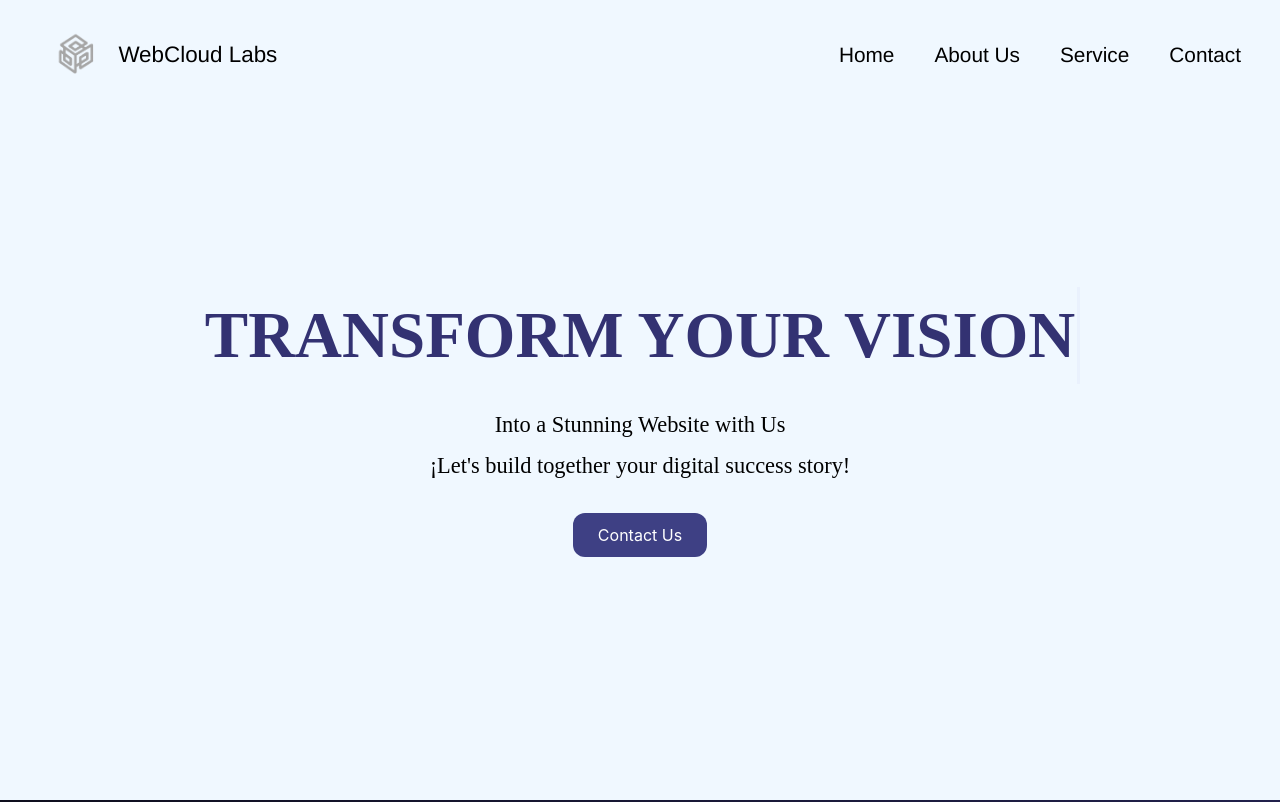
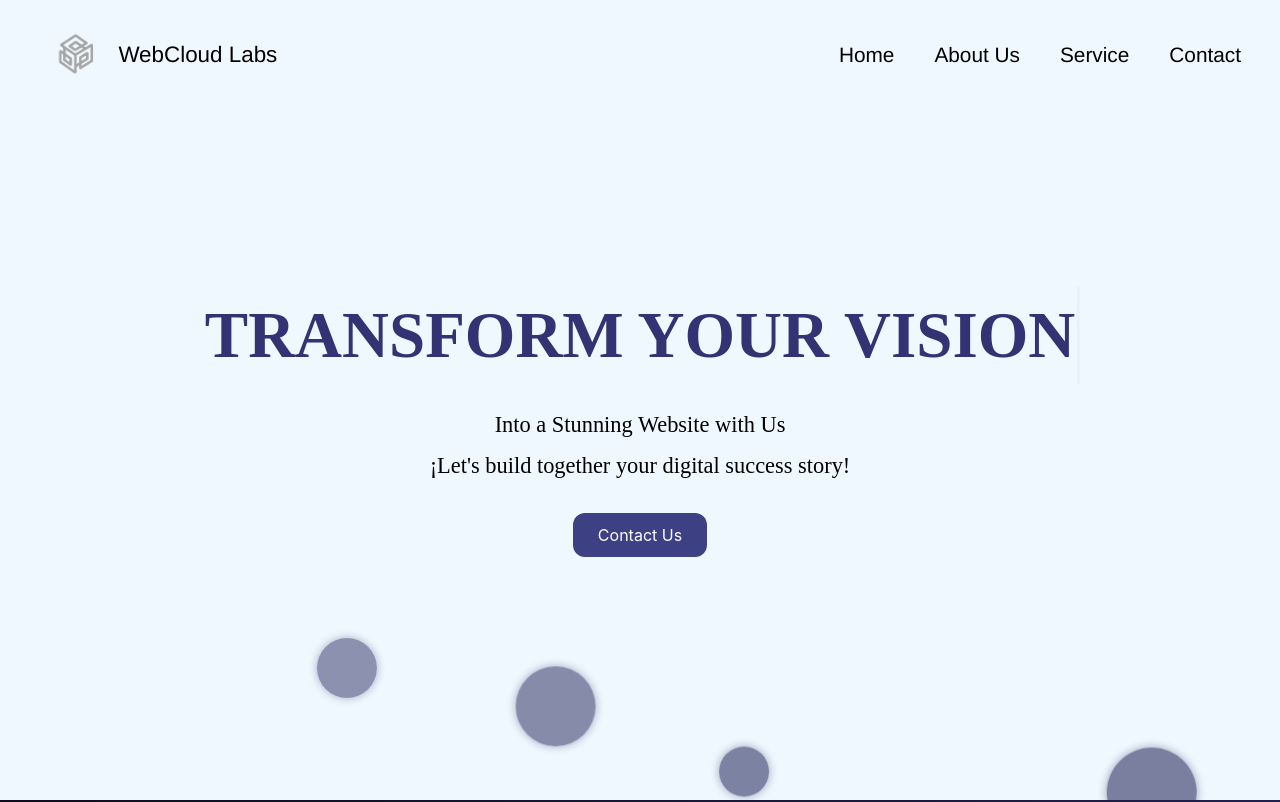
Before and after one commit to DEM2/WebCloud-Lab, a React (Vite) app: page / in a window 1280 px wide. Shown: the top 802 px of the page. Built offline with nearby package versions, Linux system fonts and the light colour scheme; a web font is replaced by a local one.

Commit message:
Animations fixed

```diff
--- a/src/CSS/HomePage.css
+++ b/src/CSS/HomePage.css
@@ -11,10 +11,11 @@
 
 .bubble {
   position: absolute;
-  background: rgba(255, 255, 255, 0);
-  border-radius: 50%;
+  background: rgba(32, 35, 88, 0.721); /* Color blanco semitransparente */
+  border-radius: 60%;
   opacity: 0;
   animation: floatUp linear infinite;
+  box-shadow: 0 0 10px rgba(39, 46, 93, 0.54); /* Agrega un brillo */
 }
 
 .bubble:nth-child(1) { width: 40px; height: 40px; left: 10%; animation-duration: 6s; animation-delay: 0s; }
@@ -27,7 +28,7 @@
 @keyframes floatUp {
   0% {
     transform: translateY(100vh) translateX(0);
-    opacity: 0;
+    opacity: 0.3; /* Ahora son visibles desde el inicio */
   }
   25% {
     opacity: 0.6;
@@ -43,9 +44,10 @@
   }
   100% {
     transform: translateY(0) translateX(10px);
-    opacity: 0;
+    opacity: 0.2; /* No desaparecen completamente */
   }
 }
+
 
 .typing {
   overflow: hidden;
```
